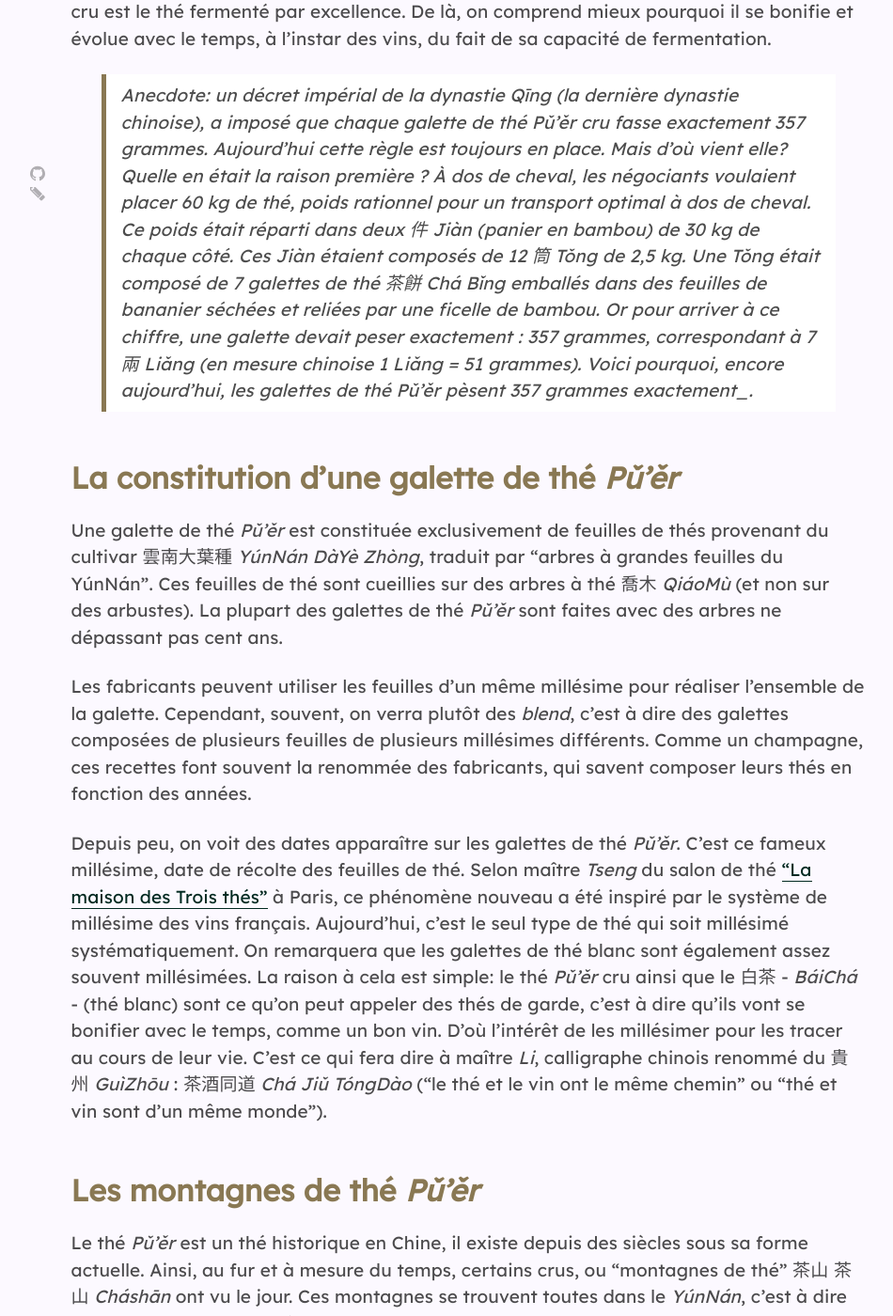
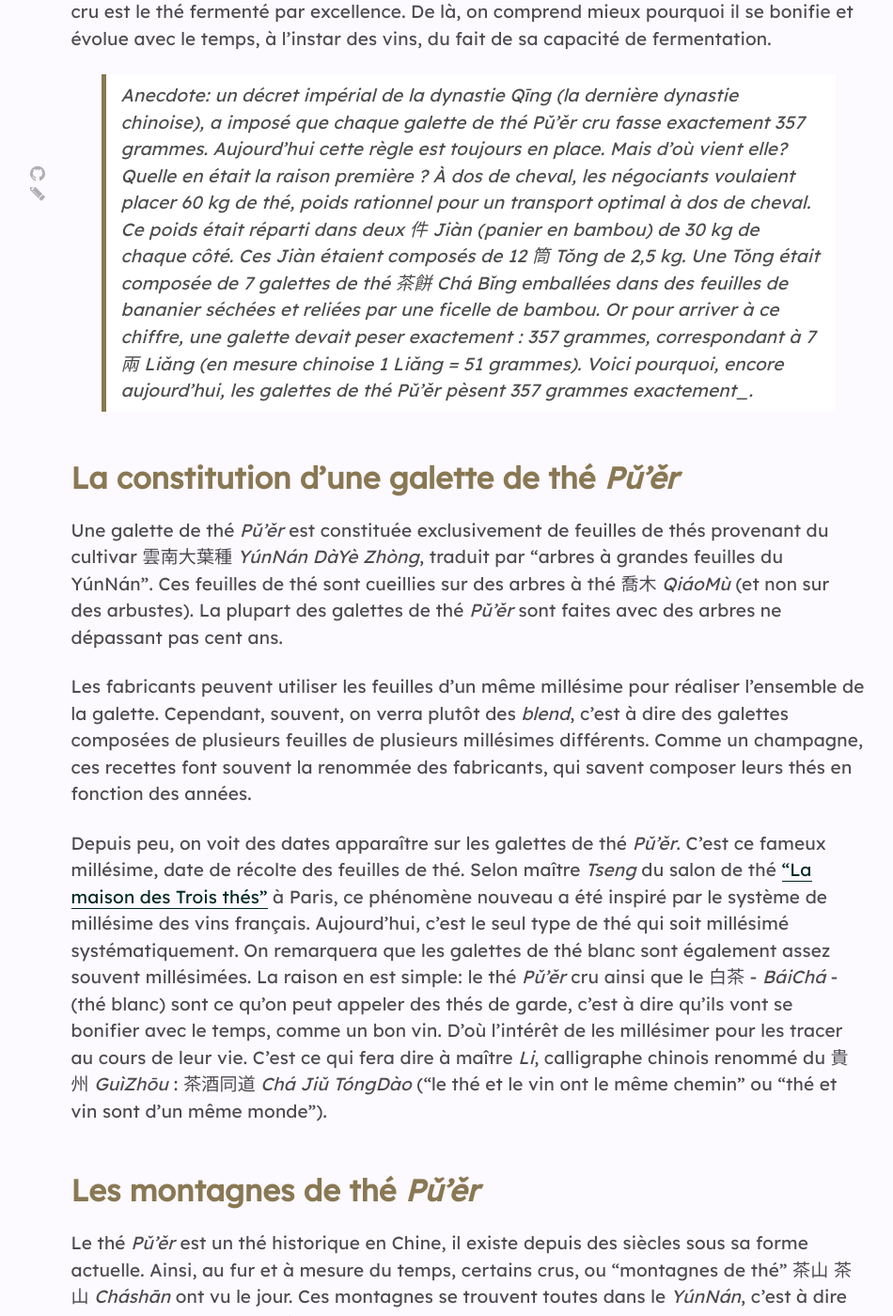
Before and after one commit to brutdethe/site, a Jekyll site: the page built from ressources/_base/les-thes-puer-crus.md, in a window 1280 px wide and 1400 px high, scrolled down 791 px. Shown: the whole window at 94% size, without its empty margins (142-1092 px from the left). Built offline with Jekyll 4.4.1, drawn with Linux system fonts in a browser that asks for light colours; nearby versions of some CDN libraries; some of the changed text lies outside the part shown.

Commit message:
Corrige orthographe

```diff
--- a/ressources/_base/les-thes-puer-crus.md
+++ b/ressources/_base/les-thes-puer-crus.md
@@ -7,16 +7,16 @@ description: >
 
 ## Généralités
 
-La province du 雲南 _YúnNán_, au Sud Ouest de la Chine, produit l'un des trésors de l'Empire du Milieu : un thé nommé 普洱 _Pǔ'ěr_. C'est un thé que l'on classe à part des [6 types de thé](./les-types-de-thes), issu d'arbres 喬木 _QiáoMù_ parfois centenaires voir millénaires. Il y a les [_Pǔ'ěr_ cuits](./les-thes-puer-cuits) et les _Pǔ'ěr_ crus. C'est de ces derniers dont nous parlerons dans cet article.
+La province du 雲南 _YúnNán_, au Sud Ouest de la Chine, produit l'un des trésors de l'Empire du Milieu : un thé nommé 普洱 _Pǔ'ěr_. C'est un thé que l'on classe à part des [6 types de thé](./les-types-de-thes), issu d'arbres 喬木 _QiáoMù_ parfois centenaires voire millénaires. Il y a les [_Pǔ'ěr_ cuits](./les-thes-puer-cuits) et les _Pǔ'ěr_ crus. C'est de ces derniers dont nous parlerons dans cet article.
 
 Souvent présentés en "galettes", le thé _Pǔ'ěr_ cru est très ancien, dans le sens où il constituait déjà une partie des tribus du _YúnNán_ envoyés aux empereurs de Chine à dos de mulet, cheval ou âne. Ils mettaient plusieurs mois pour rejoindre l'empereur.
 
-Les conditions de transport à l'époque étaient rudes. Si bien que souvent la marchandise alimentaire s'altérait pendant les longues traversées à terre, ou bien se périmait. Le thé n'était pas exempt de cette règle, sachant qu'un 綠茶 - _LǜChá_ (thé vert) se conserve en moyenne 6 mois, et un 紅茶 - _HóngChá_ - (thé rouge) 3 ans maximum. C'est pour palier entre autre à ce problème qu'a été conçu un thé se fermentant au fur et à mesure du temps. Ce type de thé fermente naturellement au fur et à mesure du temps.
+Les conditions de transport à l'époque étaient rudes. Si bien que souvent la marchandise alimentaire s'altérait pendant les longues traversées à terre, ou bien se périmait. Le thé n'était pas exempt de cette règle, sachant qu'un 綠茶 - _LǜChá_ (thé vert) se conserve en moyenne 6 mois, et un 紅茶 - _HóngChá_ - (thé rouge) 3 ans maximum. C'est pour palier entre autres ce problème qu'a été conçu un thé se fermentant au fur et à mesure du temps. Ce type de thé fermente naturellement au fur et à mesure du temps.
 Le thé _Pǔ'ěr_ cru est le thé fermenté par excellence. De là, on comprend mieux pourquoi il se bonifie et évolue avec le temps, à l'instar des vins, du fait de sa capacité de fermentation.
 
 > Anecdote: un décret impérial de la dynastie _Qīng_ (la dernière dynastie chinoise), a imposé que chaque galette de thé _Pǔ'ěr_ cru fasse exactement 357 grammes.
 > Aujourd'hui cette règle est toujours en place. Mais d'où vient elle? Quelle en était la raison première ?
-> À dos de cheval, les négociants voulaient placer 60 kg de thé, poids rationnel pour un transport optimal à dos de cheval. Ce poids était réparti dans deux 件 _Jiàn_ (panier en bambou) de 30 kg de chaque côté. Ces _Jiàn_ étaient composés de 12 筒 _Tǒng_ de 2,5 kg. Une _Tǒng_ était composé de 7 galettes de thé 茶餅 _Chá Bǐng_ emballés dans des feuilles de bananier séchées et reliées par une ficelle de bambou.
+> À dos de cheval, les négociants voulaient placer 60 kg de thé, poids rationnel pour un transport optimal à dos de cheval. Ce poids était réparti dans deux 件 _Jiàn_ (panier en bambou) de 30 kg de chaque côté. Ces _Jiàn_ étaient composés de 12 筒 _Tǒng_ de 2,5 kg. Une _Tǒng_ était composée de 7 galettes de thé 茶餅 _Chá Bǐng_ emballées dans des feuilles de bananier séchées et reliées par une ficelle de bambou.
 > Or pour arriver à ce chiffre, une galette devait peser exactement : 357 grammes, correspondant à 7 兩 _Liǎng_ (en mesure chinoise 1 _Liǎng_ = 51 grammes).
 > Voici pourquoi, encore aujourd'hui, les galettes de thé _Pǔ'ěr_ pèsent 357 grammes exactement_.
 
@@ -27,7 +27,7 @@ Une galette de thé _Pǔ'ěr_ est constituée exclusivement de feuilles de thés
 Les fabricants peuvent utiliser les feuilles d'un même millésime pour réaliser l'ensemble de la galette. Cependant, souvent, on verra plutôt des _blend_, c'est à dire des galettes composées de plusieurs feuilles de plusieurs millésimes différents. Comme un champagne, ces recettes font souvent la renommée des fabricants, qui savent composer leurs thés en fonction des années.
 
 Depuis peu, on voit des dates apparaître sur les galettes de thé _Pǔ'ěr_. C'est ce fameux millésime, date de récolte des feuilles de thé. Selon maître _Tseng_ du salon de thé ["La maison des Trois thés"](https://www.facebook.com/lamaisondestroisthes/) à Paris, ce phénomène nouveau a été inspiré par le système de millésime des vins français. Aujourd'hui, c'est le seul type de thé qui soit millésimé systématiquement. On remarquera que les galettes de thé blanc sont également assez souvent millésimées.
-La raison à cela est simple: le thé _Pǔ'ěr_ cru ainsi que le 白茶 - _BáiChá_ - (thé blanc) sont ce qu'on peut appeler des thés de garde, c'est à dire qu'ils vont se bonifier avec le temps, comme un bon vin. D'où l'intérêt de les millésimer pour les tracer au cours de leur vie. C'est ce qui fera dire à maître _Li_, calligraphe chinois renommé du 貴州 _GuìZhōu_ : 茶酒同道
+La raison en est simple: le thé _Pǔ'ěr_ cru ainsi que le 白茶 - _BáiChá_ - (thé blanc) sont ce qu'on peut appeler des thés de garde, c'est à dire qu'ils vont se bonifier avec le temps, comme un bon vin. D'où l'intérêt de les millésimer pour les tracer au cours de leur vie. C'est ce qui fera dire à maître _Li_, calligraphe chinois renommé du 貴州 _GuìZhōu_ : 茶酒同道
 _Chá Jiǔ TóngDào_ ("le thé et le vin ont le même chemin" ou "thé et vin sont d'un même monde").
 
 ## Les montagnes de thé _Pǔ'ěr_
@@ -105,5 +105,5 @@ Parmi ces fabricants, certains se sont distingués. On verra ici les marques les
 Traditionnellement, on conservera les galettes de thé _Pǔ'ěr_:
 
 - **Dans un endroit aéré, en hauteur et sec**. Ceci pour éviter que la galette ne pourrisse ou soit attaquée par des champignons, ce qui la rendrait non pas toxique ou mauvaise pour la santé, mais sans les qualités qu'on lui prêtait au départ.
-- **À l'abris de la lumière directe du soleil**. Le thé _Pǔ'ěr_ est sensible à la lumière qui pourrait détruire une partie de ses éléments et le rendre ainsi moins intéressant.
-- **Dans une environnement sans odeur extérieures**. Le thé _Pǔ'ěr_ comme tous les thés s'imprègne facilement des odeurs extérieures. En le protégeant de ces dernières, on évitera de modifier le goût originel du thé.
+- **À l'abri de la lumière directe du soleil**. Le thé _Pǔ'ěr_ est sensible à la lumière qui pourrait détruire une partie de ses éléments et le rendre ainsi moins intéressant.
+- **Dans un environnement sans odeur extérieure**. Le thé _Pǔ'ěr_ comme tous les thés s'imprègne facilement des odeurs extérieures. En le protégeant de ces dernières, on évitera de modifier le goût originel du thé.
```
Also changed, not shown: other parts of ressources/_base/les-thes-puer-crus.md (+2 -2 lines).
